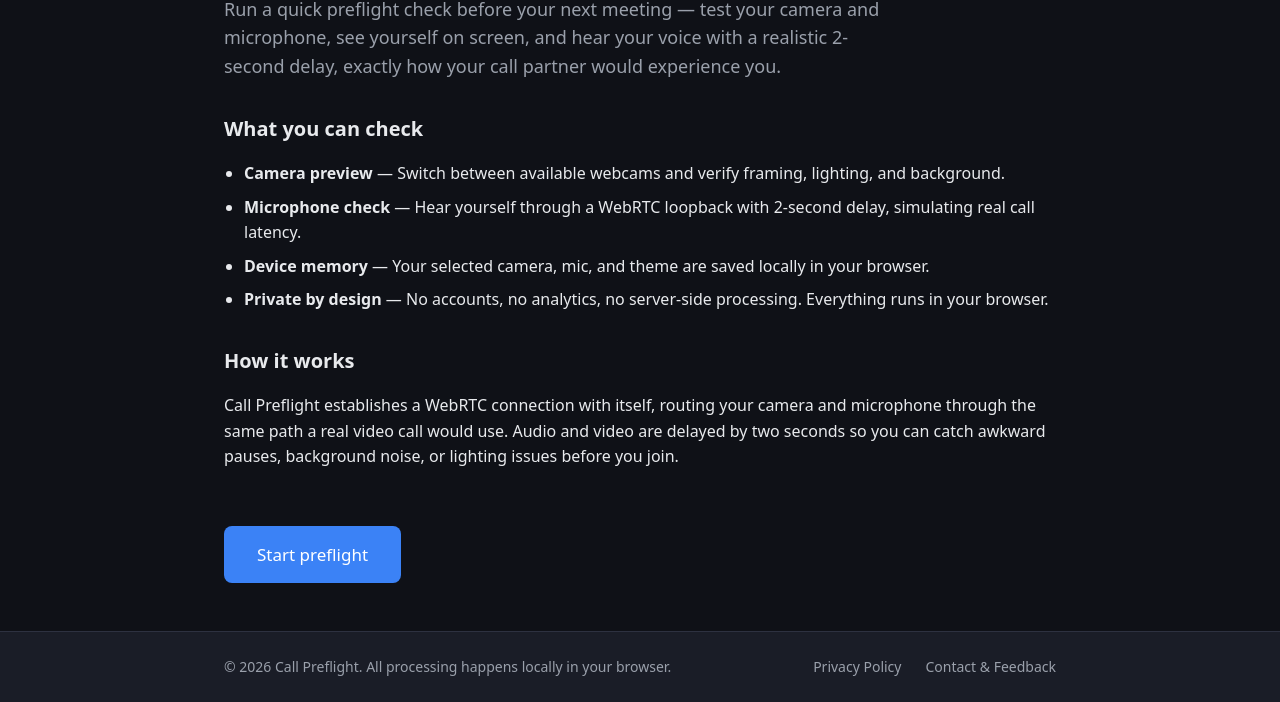
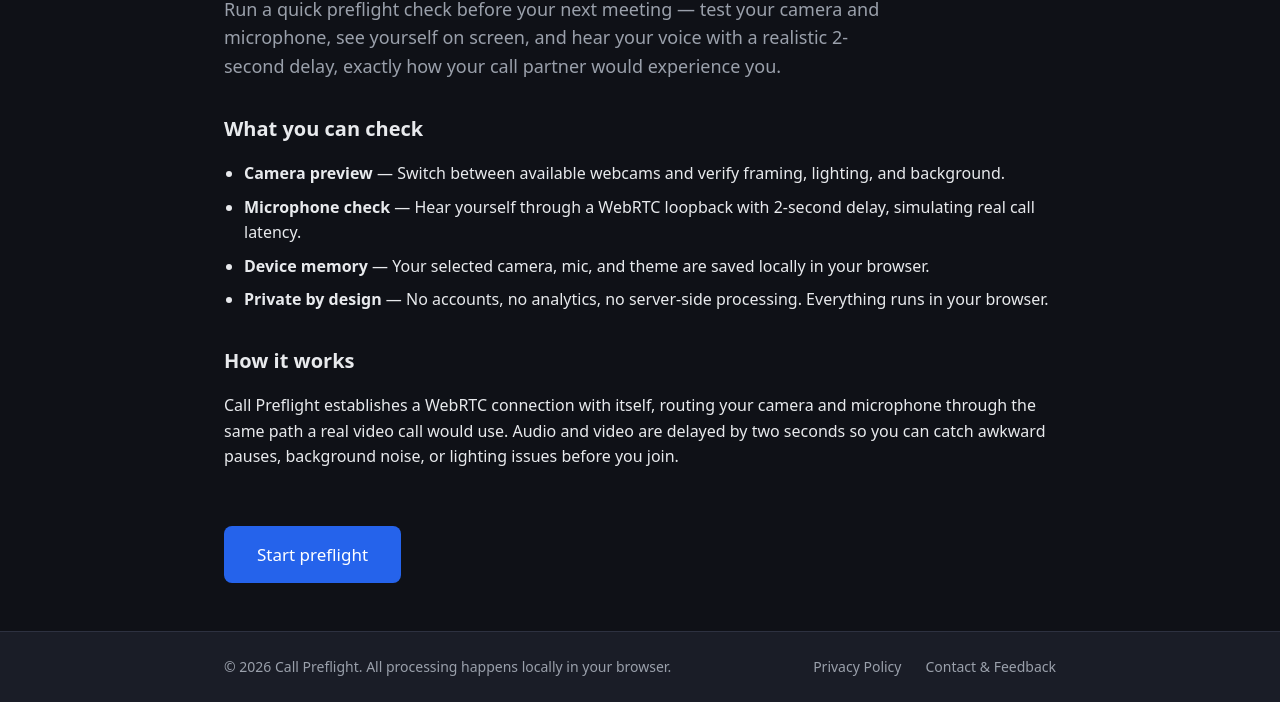
Before and after one commit to dmowski/call, a website built with Vite: page index.html in a window 1280 px wide. Both pictures are taken after a click on the button "Toggle color theme". Shown: the part 198-900 px from the top of the page. Built offline with nearby package versions, Linux system fonts and the light colour scheme.

Commit message:
Update SEO meta tags and enhance CSS color variables
- Updated Open Graph and Twitter meta tags in index.html for improved SEO and social sharing, including new image attributes.
- Changed accent color variables in styles.css for a refreshed design aesthetic.

```diff
--- a/css/styles.css
+++ b/css/styles.css
@@ -38,8 +38,8 @@
   --text: #e8eaed;
   --text-muted: #9aa0ab;
   --border: #2d3140;
-  --accent: #3b82f6;
-  --accent-hover: #60a5fa;
+  --accent: #2563eb;
+  --accent-hover: #1d4ed8;
   --accent-text: #ffffff;
   --surface: #222633;
   --placeholder-bg: #12141c;
@@ -53,8 +53,8 @@
     --text: #e8eaed;
     --text-muted: #9aa0ab;
     --border: #2d3140;
-    --accent: #3b82f6;
-    --accent-hover: #60a5fa;
+    --accent: #2563eb;
+    --accent-hover: #1d4ed8;
     --accent-text: #ffffff;
     --surface: #222633;
     --placeholder-bg: #12141c;
--- a/index.html
+++ b/index.html
@@ -13,9 +13,12 @@
   <meta property="og:type" content="website">
   <meta property="og:url" content="https://callpreflight.app/">
   <meta property="og:site_name" content="Call Preflight">
-  <meta name="twitter:card" content="summary">
+  <meta property="og:image" content="https://callpreflight.app/og-image.svg">
+  <meta property="og:image:alt" content="Call Preflight — test your camera and mic before video calls">
+  <meta name="twitter:card" content="summary_large_image">
   <meta name="twitter:title" content="Call Preflight — Test Your Camera &amp; Mic Before Video Calls">
   <meta name="twitter:description" content="Preflight your camera and mic with realistic delay before your next video call.">
+  <meta name="twitter:image" content="https://callpreflight.app/og-image.svg">
   <link rel="icon" href="/favicon.svg" type="image/svg+xml">
   <link rel="stylesheet" href="/css/styles.css">
   <script type="application/ld+json">
```
Also changed, not shown: e2e/landing-quality.spec.js (+5 -1 lines), public/og-image.svg (added).
